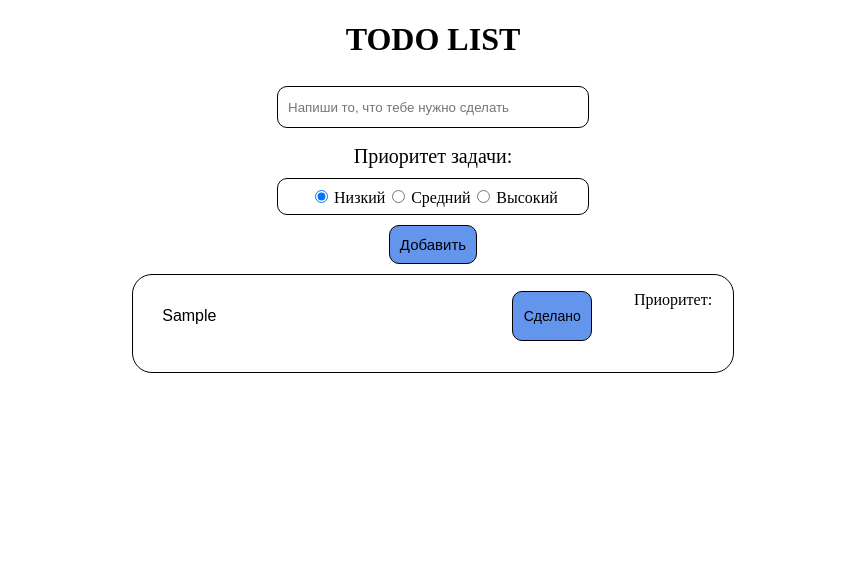
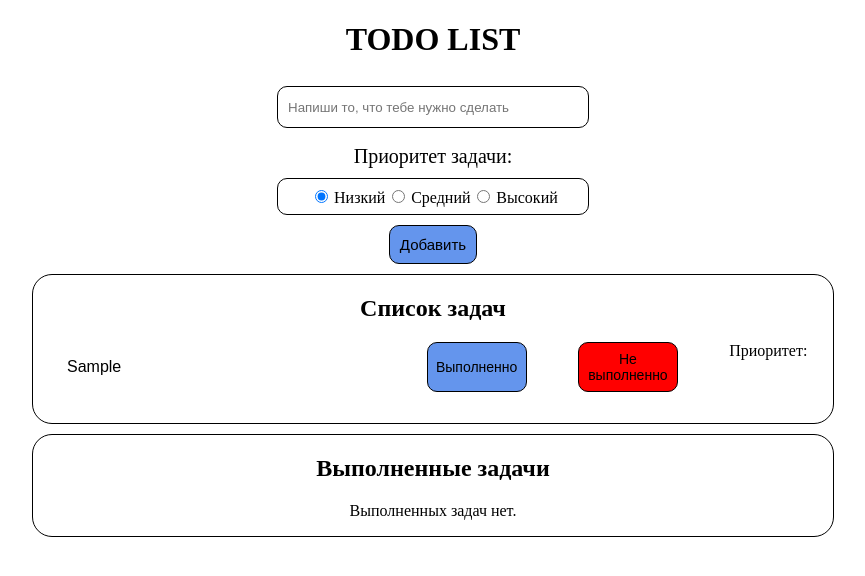
Before and after one commit to Kabatov/todos, a Vue app: page / in a window 1280 px wide. Both pictures are taken after typing "Sample" into the empty fields and a click on the button "Добавить". Shown: the top 576 px of the page, without its empty margins (207-1072 px from the left). Built offline with nearby package versions, Linux system fonts and the light colour scheme.

Commit message:
Реализовал второй блок с выполненными задачами

```diff
--- a/src/App.vue
+++ b/src/App.vue
@@ -6,25 +6,40 @@
       :task-list="taskList"
       @delete="todoDelete"
     />
+    <TodoListCompleted
+      :task-list-completed="taskListCompleted"
+      @delete-complete="todoCompletedButton"
+    />
   </div>
 </template>
 
 <script>
 import TodoAddTask from './components/TodoAddTask.vue';
 import TodoList from './components/TodoList.vue';
+import TodoListCompleted from './components/TodoListCompleted.vue';
 import TodoTitle from './components/TodoTitle.vue';
 
 export default {
   components: {
     TodoTitle,
     TodoList,
-    TodoAddTask
+    TodoAddTask,
+    TodoListCompleted
   },
 
   data() {
     return {
       taskList: [],
+      taskListCompleted: []
     }
+  },
+
+  watch: {
+    taskList() {
+      const priorityOrder = { high: 1, medium: 2, low: 3 }
+
+      this.taskList.sort((a, b) => priorityOrder[a.priority] - priorityOrder[b.priority]);
+  }
   },
 
   methods: {
@@ -38,10 +53,27 @@ export default {
     },
 
     todoDelete(id) {
-      this.taskList = this.taskList.filter((task) => id !== task.id)
+      const itemIndex = this.taskList.findIndex(item => item.id === id)
+
+      if (itemIndex !== -1) {
+        this.taskListCompleted.push(this.taskList[itemIndex])
+      }
+
+      this.taskList = this.taskList.filter((task) => id !== task.id);
+    },
+
+    todoCompletedButton(id) {
+      const itemIndex = this.taskListCompleted.findIndex(item => item.id === id)
+
+      if (itemIndex !== -1) {
+        this.taskList.push(this.taskListCompleted[itemIndex])
+      }
+
+      this.taskListCompleted = this.taskListCompleted.filter((task) => id !== task.id);
     }
   }
 }
+
 </script>
 
 <style>
--- a/src/components/TodoAddTask.vue
+++ b/src/components/TodoAddTask.vue
@@ -1,20 +1,44 @@
 <template>
     <div class="todo-add-task">
-      <input class="todo-add-input" type="text" placeholder="Напиши то, что тебе нужно сделать" v-model="addTaskInput">
+      <input
+        class="todo-add-input"
+        type="text"
+        placeholder="Напиши то, что тебе нужно сделать"
+        v-model="addTaskInput"
+        >
       <div class="todo-task-priority">
         <legend>Приоритет задачи:</legend>
         <div class="todo-priority-container">
-          <input type="radio" v-model="priority" value="Low" name="priority-button" checked />
+          <input
+            type="radio"
+            v-model="priority"
+            value="Low"
+            name="priority-button" checked
+          />
           <label for="low">Низкий</label>
 
-          <input type="radio" v-model="priority" value="Medium" name="priority-button" />
+          <input
+            type="radio"
+            v-model="priority"
+            value="Medium"
+            name="priority-button"
+            />
           <label for="medium">Средний</label>
 
-          <input type="radio" v-model="priority" value="High" name="priority-button" />
+          <input
+            type="radio"
+            v-model="priority"
+            value="High"
+            name="priority-button" />
           <label for="high">Высокий</label>
         </div>
       </div>
-      <button @click="addTask" class="todo-add-button">Добавить</button>
+      <button
+        class="todo-add-button"
+        @click="addTask"
+      >
+        Добавить
+      </button>
     </div>
 </template>
 
--- a/src/components/TodoItem.vue
+++ b/src/components/TodoItem.vue
@@ -1,8 +1,24 @@
 <template>
     <li class="todo-item">
-        <input class="todo-input-task" type="text" name="Пердеть" :value=task_description>
+        <input
+            class="todo-input-task"
+            type="text"
+            name="Пердеть"
+            :value=task_description
+        >
         <!-- <p class="todo-input-task">{{ task_description }}</p> -->
-        <button @click="todoDeleteItem" class="todo-delete-button">Сделано</button>
+        <button
+            @click="todoDeleteItem"
+            :style="uncompletedTaskButtonStyle"
+        >
+            Выполненно
+        </button>
+        <button
+            @click="todoDeleteItemComplete"
+            :style="completedTaskButtonStyle"
+        >
+            Не выполненно
+        </button>
         <div>
             <span>Приоритет:</span>
             <p class="todo-priority-status">{{ priority_status }}</p>
@@ -12,6 +28,28 @@
 
 <script>
 export default {
+    data() {
+        return {
+            uncompletedTaskButtonStyle: {
+                border: '1px solid black',
+                borderRadius: '10px',
+                backgroundColor: 'cornflowerblue',
+                width: '100px',
+                height: '50px',
+                fontSize: '14px'
+            },
+
+            completedTaskButtonStyle: {
+                border: '1px solid black',
+                borderRadius: '10px',
+                backgroundColor: 'red',
+                width: '100px',
+                height: '50px',
+                fontSize: '14px'
+            },
+        }
+    },
+
     props: {
         id: {
             type: Number,
@@ -30,6 +68,10 @@ export default {
     methods: {
         todoDeleteItem() {
             this.$emit('delete', this.id);
+        },
+
+        todoDeleteItemComplete() {
+            this.$emit('delete-complete', this.id);
         }
     }
 
@@ -50,13 +92,4 @@ export default {
     justify-content: space-around;
     padding-bottom: 15px;
 }
-
-.todo-delete-button {
-    border: 1px solid black;
-    border-radius: 10px;
-    background-color: cornflowerblue;
-    width: 80px;
-    height: 50px;
-    font-size: 14px;
-}
 </style>
--- a/src/components/TodoList.vue
+++ b/src/components/TodoList.vue
@@ -1,5 +1,6 @@
 <template>
   <div class="todo-container">
+    <h2 class="todo-list-completed">Список задач</h2>
     <ul v-if="taskList.length > 0" class="todo-list">
       <TodoItem
         v-for="item in taskList"
@@ -38,7 +39,7 @@ export default {
   margin-left: auto;
   margin-right: auto;
   text-align: center;
-  width: 600px;
+  width: 800px;
   border: 1px solid black;
   border-radius: 20px;
 }
--- /dev/null
+++ b/src/components/TodoListCompleted.vue
@@ -0,0 +1,39 @@
+<template>
+  <div class="todo-container">
+    <h2 class="todo-list-completed">Выполненные задачи</h2>
+    <ul v-if="taskListCompleted.length > 0" class="todo-list">
+        <TodoItem
+            v-for="item in taskListCompleted"
+            :key="item.id"
+            :id="item.id"
+            :task_description="item.task_description"
+            :priority_status="item.priority_status"
+            :todo-delete-task="todoDeleteCompleted"
+            @delete-complete="todoDeleteCompleted"
+        />
+    </ul>
+    <p v-else>Выполненных задач нет.</p>
+  </div>
+</template>
+
+<script>
+import TodoItem from './TodoItem.vue';
+
+export default {
+    components: {
+        TodoItem
+    },
+
+    props: ['task-list-completed'],
+
+    methods: {
+        todoDeleteCompleted(id) {
+            this.$emit('delete-complete', id);
+        },
+    },
+}
+</script>
+
+<style>
+
+</style>
```
Lines whose indentation alone changed are shown as unchanged.
